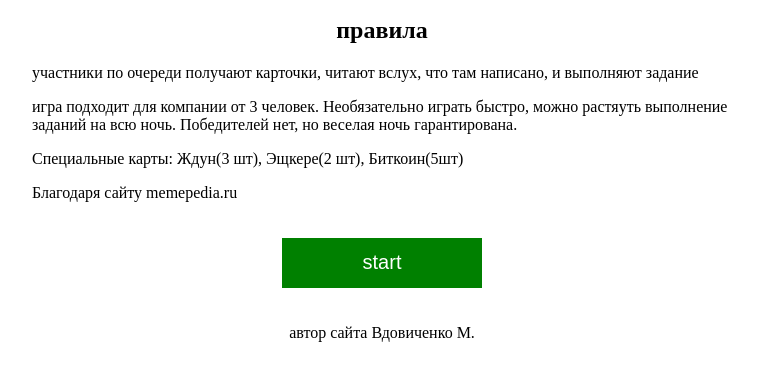
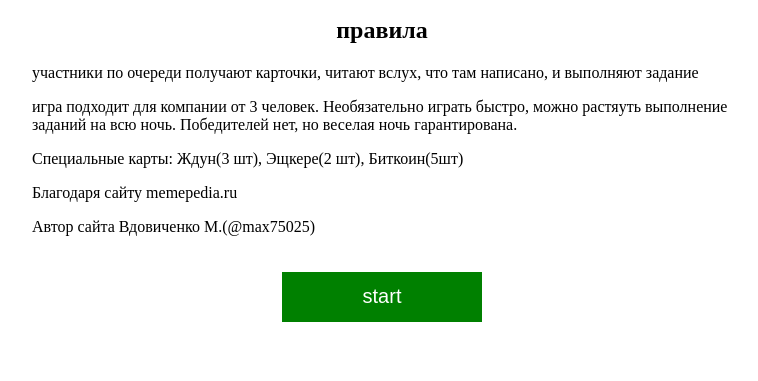
Before and after one commit to max75025/max75025.github.io, a plain HTML site: page index.html in a window 1280 px wide. Shown: the part 105-486 px from the top of the page, without its empty margins (258-1016 px from the left). Drawn offline with Linux system fonts and the light colour scheme.

Commit message:
add author

```diff
--- a/index.html
+++ b/index.html
@@ -17,6 +17,7 @@
         <p>игра подходит для компании от 3 человек. Необязательно играть быстро, можно растяуть выполнение заданий на всю ночь. Победителей нет, но веселая ночь гарантирована.</p>
         <p>Специальные карты: Ждун(3 шт), Эщкере(2 шт), Биткоин(5шт)</p>
         <p>Благодаря сайту memepedia.ru</p>
+        <p>Автор сайта Вдовиченко М.(@max75025)</p>
         <div class=buttonCenter>
             <button id="start" data-ripple onclick="createStack()">start</button>
         </div>
@@ -36,9 +37,6 @@
         new RippleEffect(element); // element is instance of javascript element node
     });
     </script>
-    <footer>
-        <p align="center"> автор сайта Вдовиченко М.</p>
-    </footer>
 </body>
 
 </html>
```
